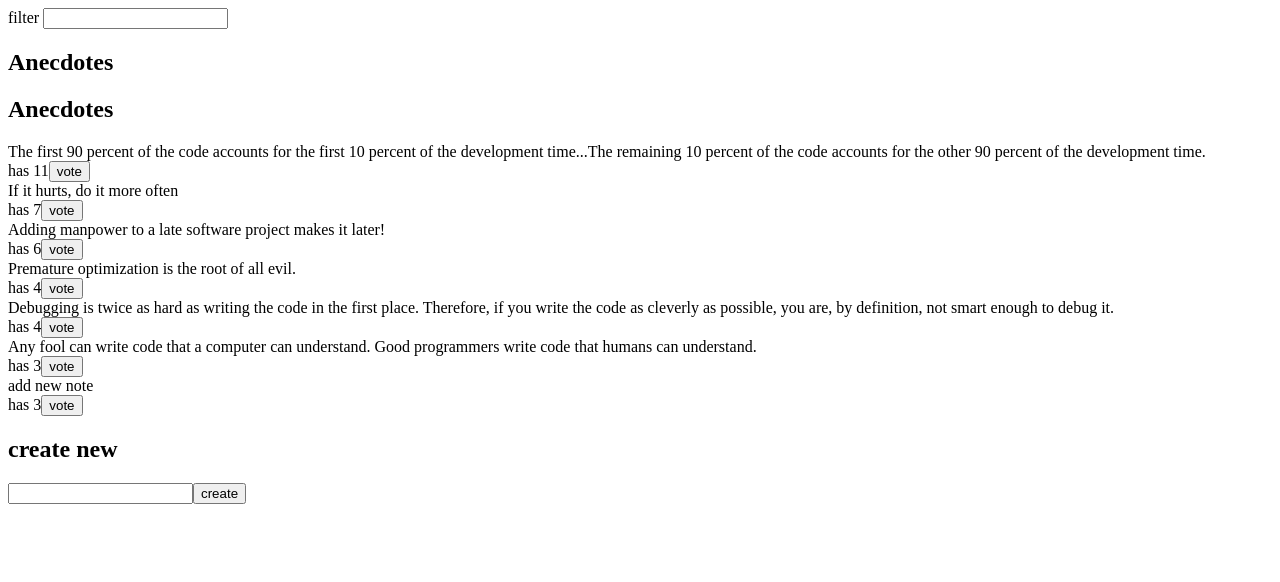
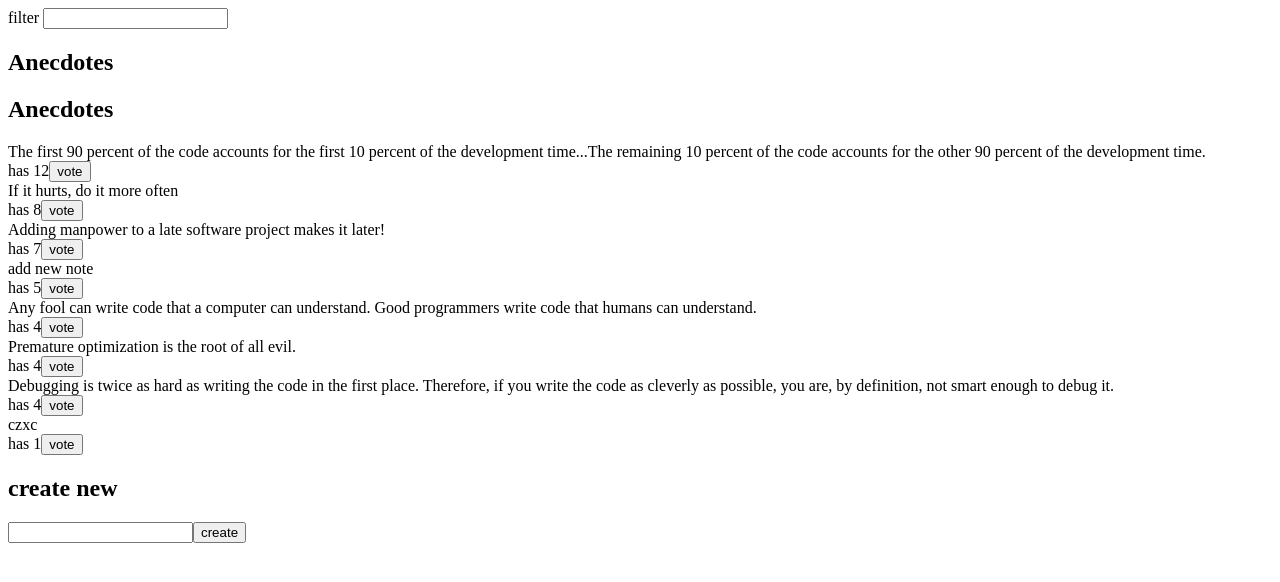
Before and after one commit to Mohdkhlouf/full-stack-open-state-management, a React (Vite) app in the folder anecdotes/: page / in a window 1280 px wide. Shown: the top 582 px of the page. Built offline with nearby package versions, Linux system fonts and the light colour scheme; data requests are answered from the project's data file.

Commit message:
part 6.10 is done

```diff
--- a/anecdotes/db.json
+++ b/anecdotes/db.json
@@ -3,22 +3,22 @@
     {
       "content": "If it hurts, do it more often",
       "id": "47145",
-      "votes": 7
+      "votes": 8
     },
     {
       "content": "Adding manpower to a late software project makes it later!",
       "id": "21149",
-      "votes": 6
+      "votes": 7
     },
     {
       "content": "The first 90 percent of the code accounts for the first 10 percent of the development time...The remaining 10 percent of the code accounts for the other 90 percent of the development time.",
       "id": "69581",
-      "votes": 11
+      "votes": 12
     },
     {
       "content": "Any fool can write code that a computer can understand. Good programmers write code that humans can understand.",
       "id": "36975",
-      "votes": 3
+      "votes": 4
     },
     {
       "content": "Premature optimization is the root of all evil.",
@@ -32,8 +32,13 @@
     },
     {
       "content": "add new note",
-      "id": "2Ae6Uc6TJ-U",
-      "votes": 3
+      "id": "UG-LBVymu2A",
+      "votes": 5
+    },
+    {
+      "content": "czxc",
+      "id": "5uDc0oqifLU",
+      "votes": 1
     }
   ],
   "$schema": "./node_modules/json-server/schema.json"
--- a/anecdotes/src/components/AnecdoteForm.jsx
+++ b/anecdotes/src/components/AnecdoteForm.jsx
@@ -1,20 +1,19 @@
 import { useAnecdoteActions } from '../store'
-import anecdoteService from '../services/anecdotes'
 
 const AnecdoteForm = () => {
   const getId = () => (100000 * Math.random()).toFixed(0)
   const { addAnecdote } = useAnecdoteActions()
+  const { setNotification } = useAnecdoteActions()
 
-
-  const addNote = (e) => {
+  const addNote = async (e) => {
     e.preventDefault()
     const note = {
       content : e.target.anecdote.value,
       id : getId(),
       votes : 0
     }
-    anecdoteService.createAnecdote(note)
-    addAnecdote(note)
+    await addAnecdote(note)
+    setNotification(`you created ${note.content}`)
     e.target.reset()
   }
 
--- a/anecdotes/src/store.js
+++ b/anecdotes/src/store.js
@@ -16,9 +16,12 @@ const useAnecdoteStore = create((set,get) => ({
       set(state => ({
         anecdotes: state.anecdotes.map(anecdote => anecdote.id === id ? updated : anecdote)
       })      )},
-    addAnecdote: (anecdote) => set(state => ({
-      anecdotes: state.anecdotes.concat(anecdote)
-    })),
+    addAnecdote: async (note) => {
+      const newAnecdote = await anecdotesService.createAnecdote(note)
+      set(state => ({
+        anecdotes: state.anecdotes.concat(newAnecdote)
+      }))
+    },
     setFilter: (filter) => set(() => ({ filter })),
     setNotification: (notification) => {
       if (leftTime) clearTimeout(leftTime)
```
